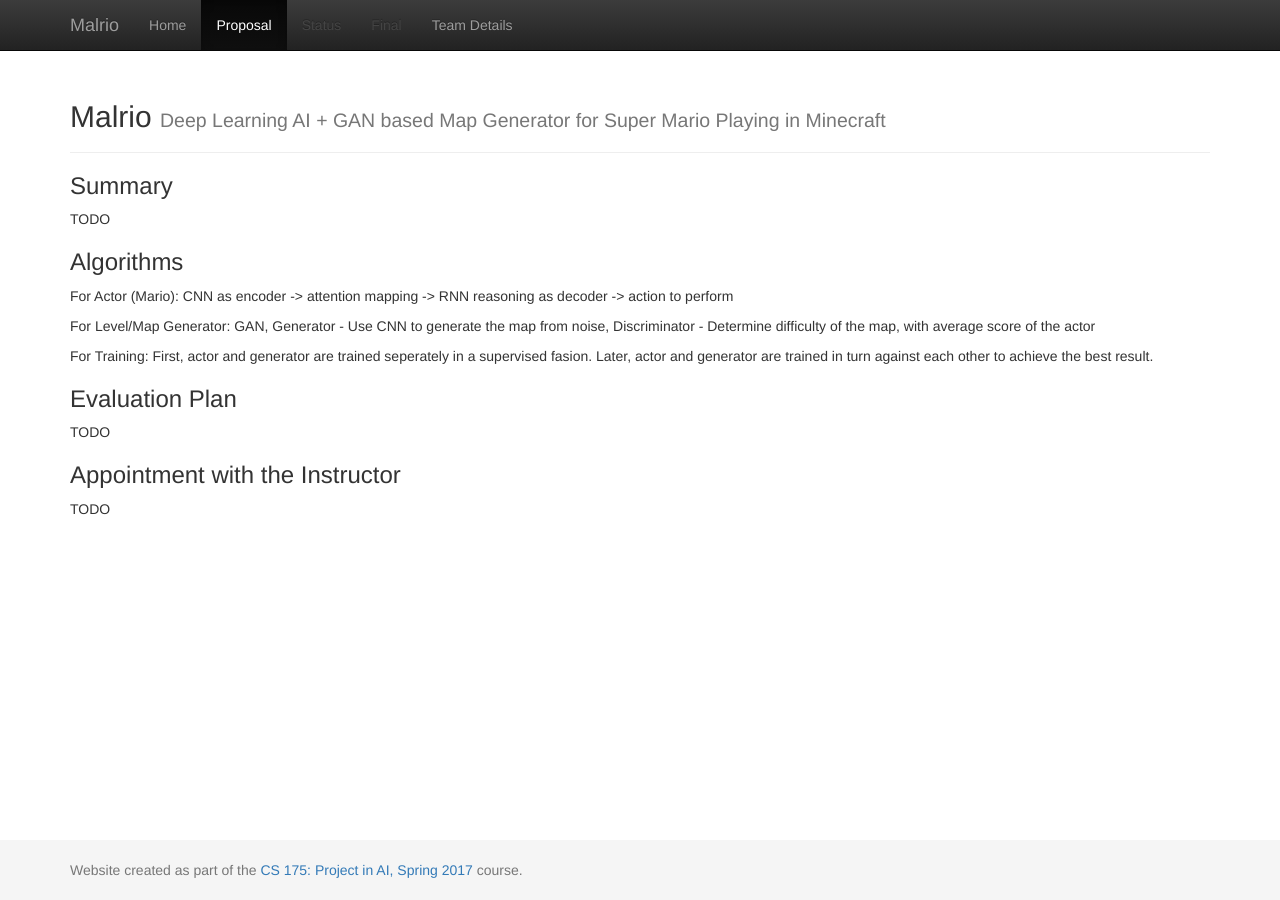
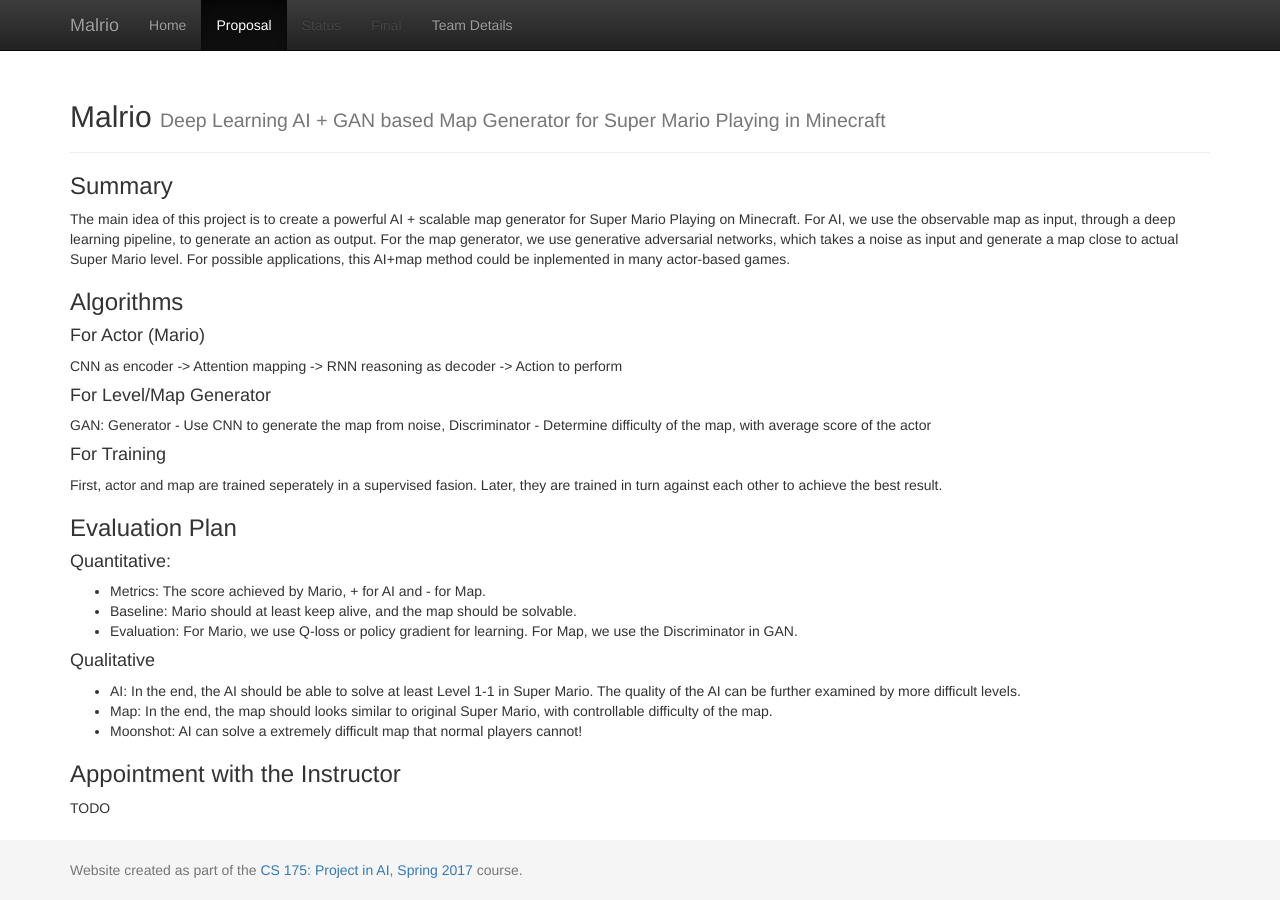
Before and after one commit to Malmactor/malrio, a Jekyll site: the page built from docs/proposal.md, in a window 1280 px wide. Built offline with Jekyll 4.4.1, drawn with Linux system fonts in a browser that asks for light colours.

Commit message:
Update proposal.md

```diff
--- a/docs/proposal.md
+++ b/docs/proposal.md
@@ -4,18 +4,29 @@
 ---
 
 ### Summary
-TODO
+The main idea of this project is to create a powerful AI + scalable map generator for Super Mario Playing on Minecraft. For AI, we use the observable map as input, through a deep learning pipeline, to generate an action as output. For the map generator, we use generative adversarial networks, which takes a noise as input and generate a map close to actual Super Mario level. For possible applications, this AI+map method could be inplemented in many actor-based games.
 
 ### Algorithms
+#### For Actor (Mario)
+CNN as encoder -> Attention mapping -> RNN reasoning as decoder -> Action to perform
 
-For Actor (Mario): CNN as encoder -> attention mapping -> RNN reasoning as decoder -> action to perform
+#### For Level/Map Generator
+GAN: Generator - Use CNN to generate the map from noise, Discriminator - Determine difficulty of the map, with average score of the actor
 
-For Level/Map Generator: GAN, Generator - Use CNN to generate the map from noise, Discriminator - Determine difficulty of the map, with average score of the actor
-
-For Training: First, actor and generator are trained seperately in a supervised fasion. Later, actor and generator are trained in turn against each other to achieve the best result.
+#### For Training
+First, actor and map are trained seperately in a supervised fasion. Later, they are trained in turn against each other to achieve the best result.
 
 ### Evaluation Plan
-TODO
+
+#### Quantitative:
+ - Metrics: The score achieved by Mario, + for AI and - for Map.
+ - Baseline: Mario should at least keep alive, and the map should be solvable.
+ - Evaluation: For Mario, we use Q-loss or policy gradient for learning. For Map, we use the Discriminator in GAN.
+
+#### Qualitative
+ - AI: In the end, the AI should be able to solve at least Level 1-1 in Super Mario. The quality of the AI can be further examined by more difficult levels.
+ - Map: In the end, the map should looks similar to original Super Mario, with controllable difficulty of the map.
+ - Moonshot: AI can solve a extremely difficult map that normal players cannot!
 
 ### Appointment with the Instructor
 TODO
```
